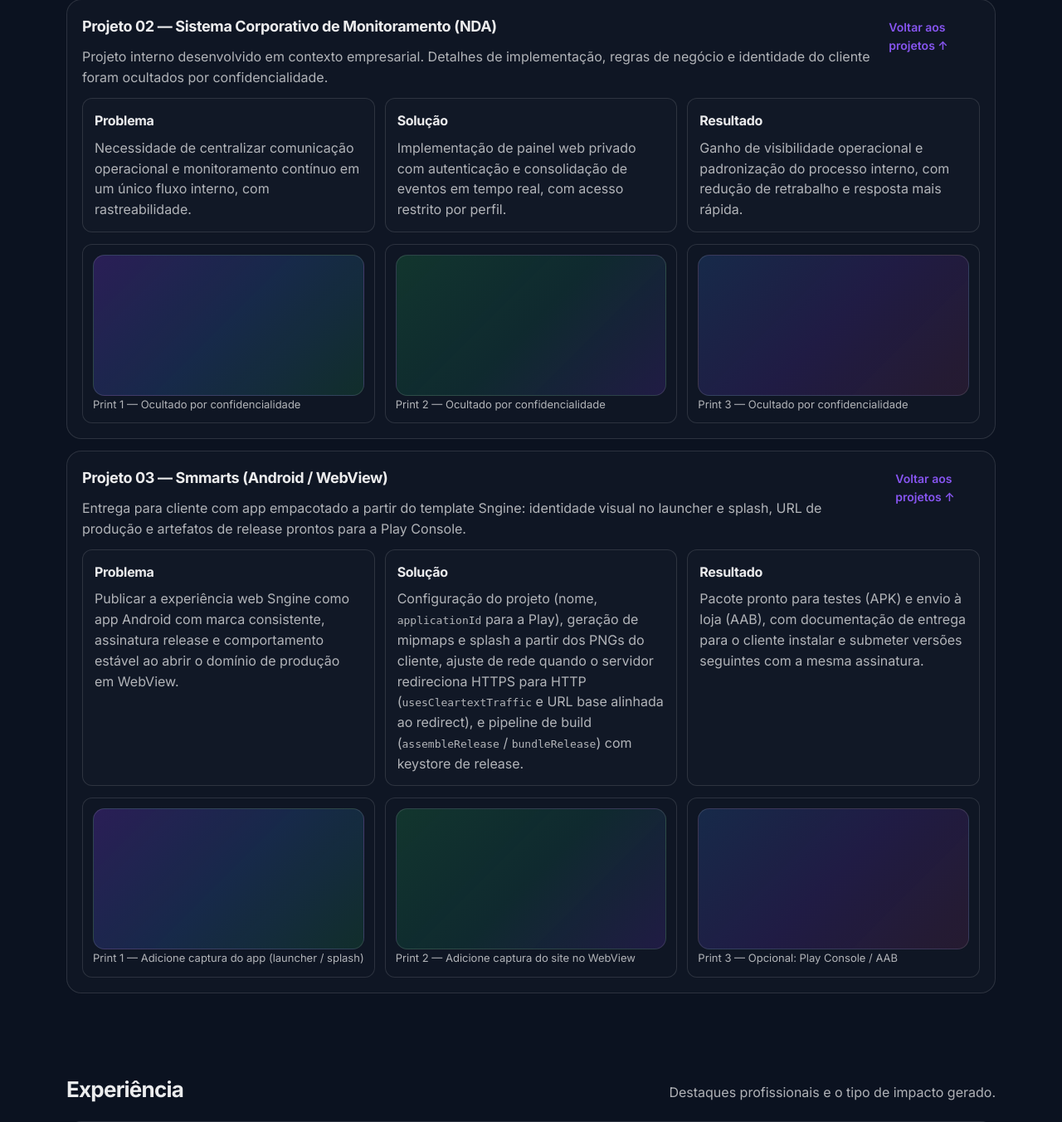
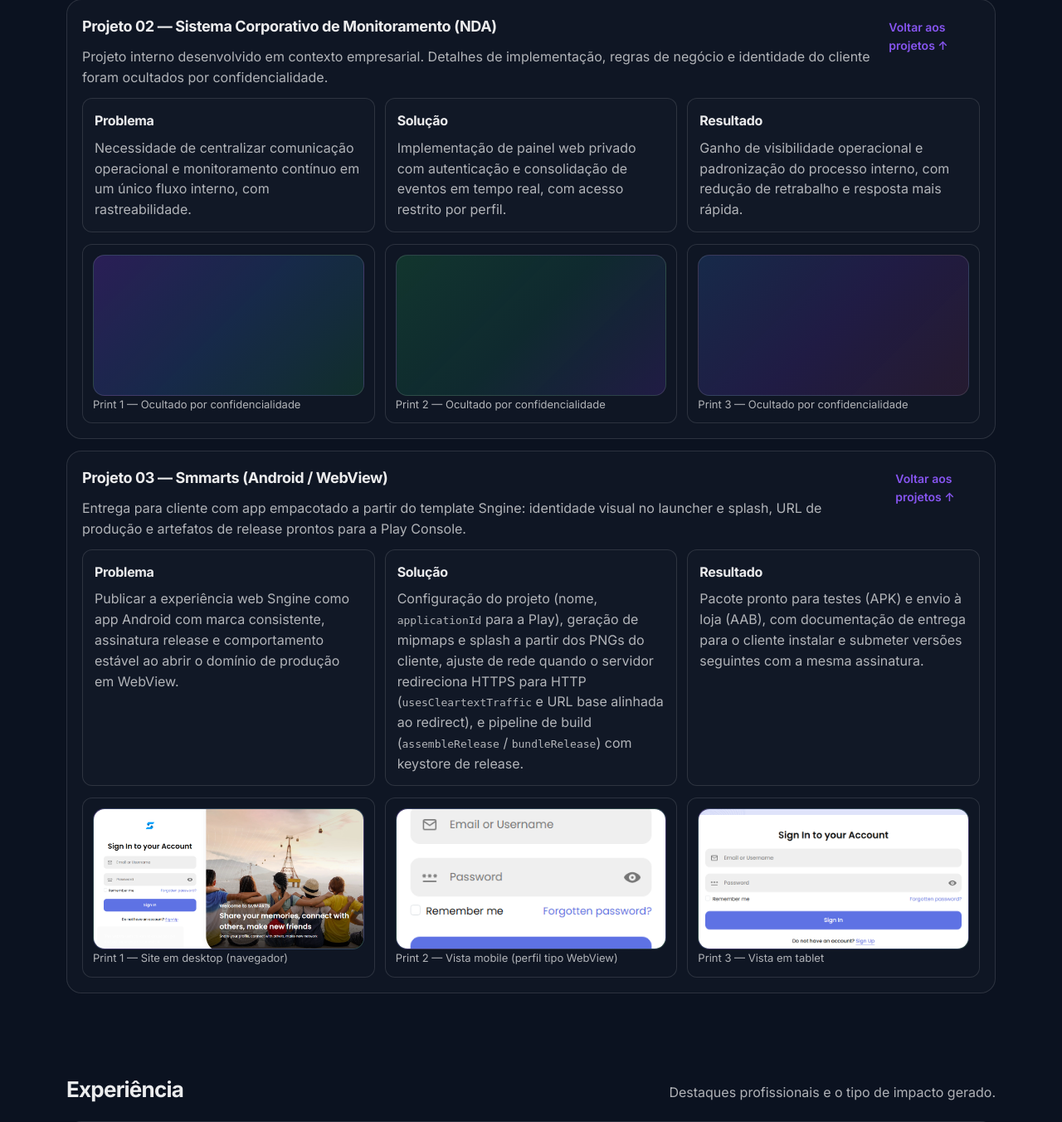
Before and after one commit to RhuAlS123/Portif-lio, a Flask app: page / in a window 1280 px wide. Shown: the part 2552-3904 px from the top of the page at 83% size. Run offline with Flask 3, Linux system fonts and the light colour scheme.

Commit message:
Adiciona prints do Smmarts (projeto 03) no card e no case

```diff
--- a/templates/index.html
+++ b/templates/index.html
@@ -271,7 +271,15 @@
             </article>
 
             <article class="project card">
-              <div class="project__thumb project__thumb--3" aria-hidden="true"></div>
+              <div class="project__thumb">
+                <img
+                  class="project__cover"
+                  src="{{ url_for('static', filename='image/smmarts-print-1.png') }}"
+                  alt="Smmarts — captura do site em desktop"
+                  loading="lazy"
+                  decoding="async"
+                />
+              </div>
               <div class="project__body">
                 <h3 class="h3">Projeto 03 — Smmarts (Android / WebView)</h3>
                 <p class="muted">
@@ -467,18 +475,42 @@
                 </div>
               </div>
 
-              <div class="shots" aria-label="Galeria de prints">
+              <div class="shots" aria-label="Galeria de prints do Smmarts">
                 <div class="shot">
-                  <div class="shot__ph" aria-hidden="true"></div>
-                  <p class="muted small">Print 1 — Adicione captura do app (launcher / splash)</p>
+                  <div class="shot__ph">
+                    <img
+                      class="shot__img"
+                      src="{{ url_for('static', filename='image/smmarts-print-1.png') }}"
+                      alt="Smmarts — site em desktop"
+                      loading="lazy"
+                      decoding="async"
+                    />
+                  </div>
+                  <p class="muted small">Print 1 — Site em desktop (navegador)</p>
                 </div>
                 <div class="shot">
-                  <div class="shot__ph shot__ph--2" aria-hidden="true"></div>
-                  <p class="muted small">Print 2 — Adicione captura do site no WebView</p>
+                  <div class="shot__ph">
+                    <img
+                      class="shot__img"
+                      src="{{ url_for('static', filename='image/smmarts-print-2.png') }}"
+                      alt="Smmarts — vista mobile (perfil WebView)"
+                      loading="lazy"
+                      decoding="async"
+                    />
+                  </div>
+                  <p class="muted small">Print 2 — Vista mobile (perfil tipo WebView)</p>
                 </div>
                 <div class="shot">
-                  <div class="shot__ph shot__ph--3" aria-hidden="true"></div>
-                  <p class="muted small">Print 3 — Opcional: Play Console / AAB</p>
+                  <div class="shot__ph">
+                    <img
+                      class="shot__img"
+                      src="{{ url_for('static', filename='image/smmarts-print-3.png') }}"
+                      alt="Smmarts — vista em tablet"
+                      loading="lazy"
+                      decoding="async"
+                    />
+                  </div>
+                  <p class="muted small">Print 3 — Vista em tablet</p>
                 </div>
               </div>
             </article>
```
Also changed, not shown: static/image/smmarts-print-1.png (added), static/image/smmarts-print-2.png (added), static/image/smmarts-print-3.png (added).
